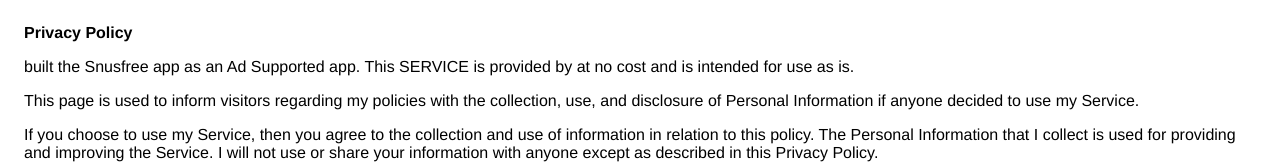
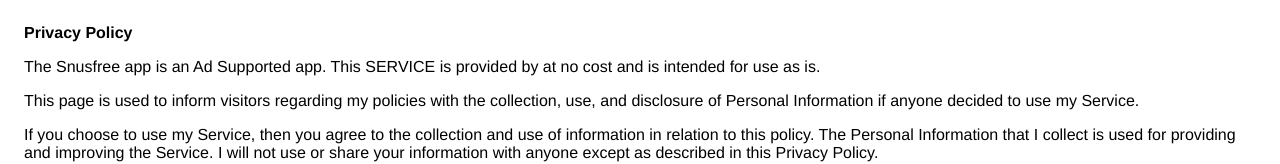
Before and after one commit to alan-insam/alan-insam.github.io, a plain HTML site: page privacy.html in a window 1280 px wide. Shown: the top 164 px of the page. Drawn offline with Linux system fonts and the light colour scheme.

Commit message:
Update privacy.html

```diff
--- a/privacy.html
+++ b/privacy.html
@@ -8,7 +8,7 @@
     </head>
     <body>
     <strong>Privacy Policy</strong> <p>
-                   built the Snusfree app as
+                  The Snusfree app is
                   an Ad Supported app. This SERVICE is provided by
                    at no cost and is intended for use as
                   is.
```
